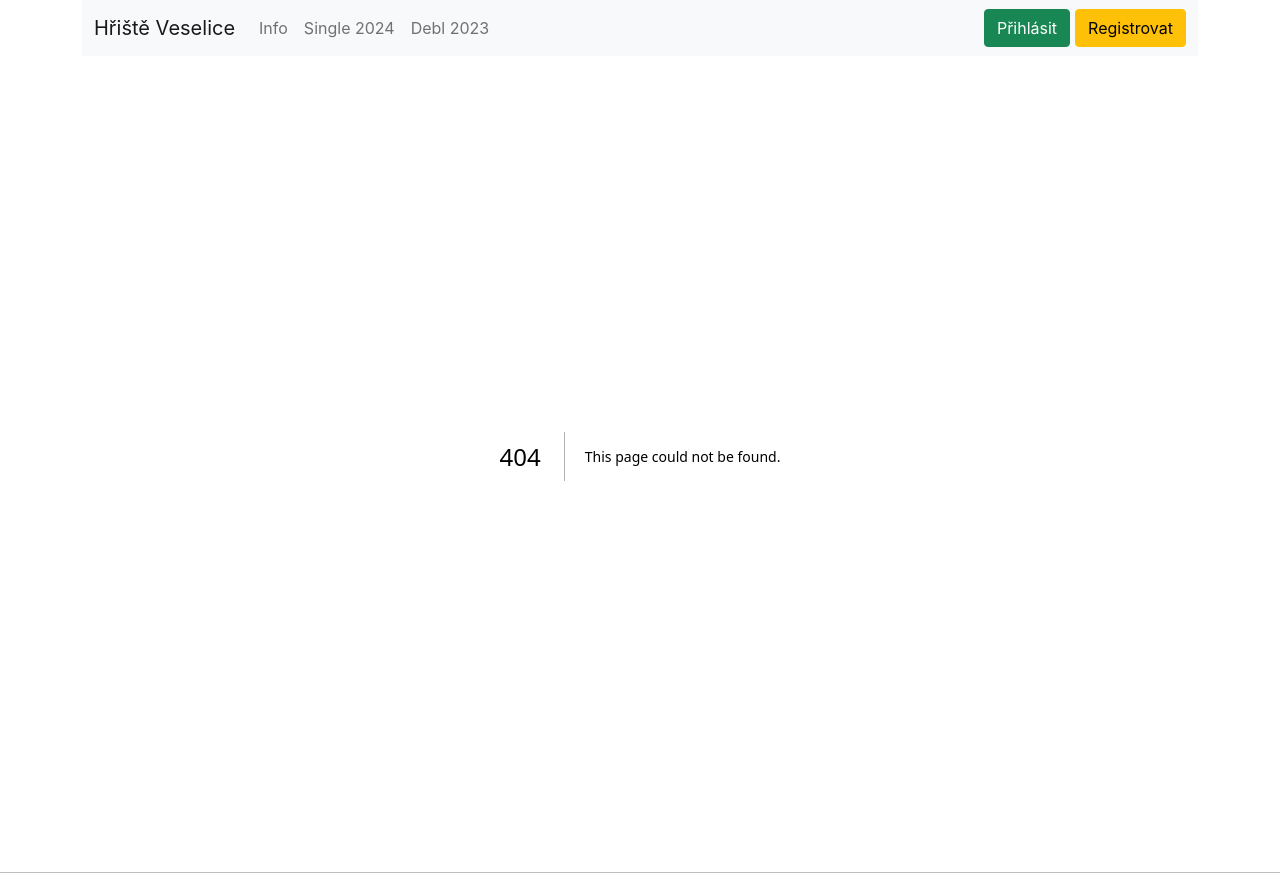
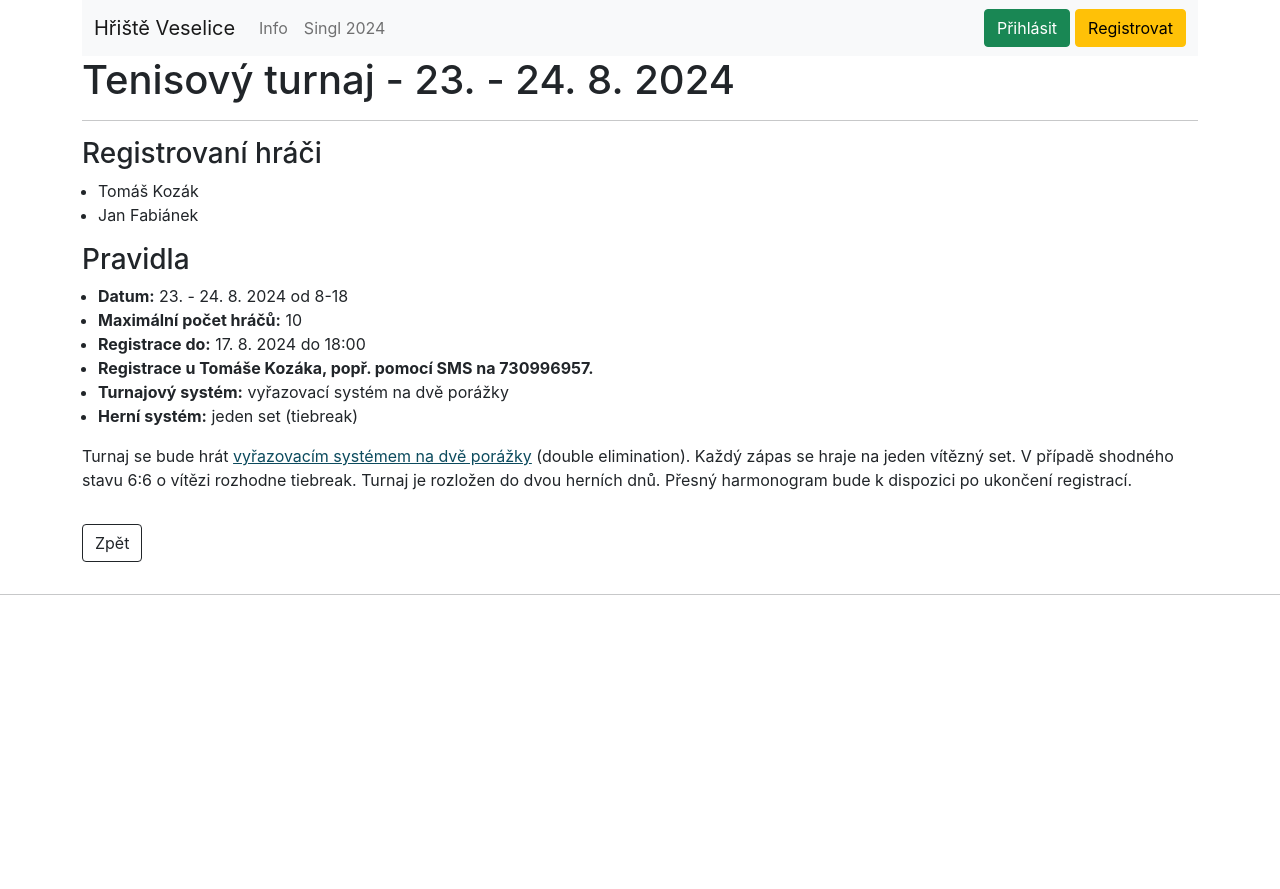
Before and after one commit to kotrzina/court-reservations, a Next.js app in the folder frontend/: page /turnaj/2024-singl in a window 1280 px wide. Before the commit this address had no page. After the commit the page ends 800 px from the top, so only its background shows below. Built offline with nearby package versions, Linux system fonts and the light colour scheme.

Commit message:
Change tour url

```diff
--- a/frontend/components/Menu.tsx
+++ b/frontend/components/Menu.tsx
@@ -28,13 +28,13 @@ const Menu: FC<Props> = (props: Props) => {
                                 <Nav.Link hidden={!props.user.isAdmin}>Admin</Nav.Link>
                             </Link>
 
-                            <Link legacyBehavior={true} href={"/turnaj/2024-single"} passHref>
-                                <Nav.Link>Single 2024</Nav.Link>
+                            <Link legacyBehavior={true} href={"/turnaj/2024-singl"} passHref>
+                                <Nav.Link>Singl 2024</Nav.Link>
                             </Link>
 
-                            <Link legacyBehavior={true} href={"/turnaj/2023-debl"} passHref>
-                                <Nav.Link>Debl 2023</Nav.Link>
-                            </Link>
+                            {/*<Link legacyBehavior={true} href={"/turnaj/2023-debl"} passHref>*/}
+                            {/*    <Nav.Link>Debl 2023</Nav.Link>*/}
+                            {/*</Link>*/}
                         </Nav>
 
                         <LoggedUser user={props.user}/>
--- /dev/null
+++ b/frontend/pages/turnaj/2024-singl.tsx
@@ -0,0 +1,72 @@
+import {NextPage} from "next";
+import {useRouter} from "next/router";
+import {Button, Col, Row} from "react-bootstrap";
+import Head from "next/head";
+
+const Singl2024: NextPage = () => {
+
+    const router = useRouter()
+
+    const players = [
+        "Tomáš Kozák",
+        "Jan Fabiánek",
+    ]
+
+    const wikiDoubleElimination = "https://cs.wikipedia.org/wiki/Vy%C5%99azovac%C3%AD_syst%C3%A9m_na_dv%C4%9B_por%C3%A1%C5%BEky"
+
+    return (
+        <Row>
+            <Head>
+                <title>Tenisový turnaj - 23. - 24. 8. 2024 - Hřiště Veselice</title>
+            </Head>
+
+
+            <Col>
+                <h1>Tenisový turnaj - 23.&nbsp;-&nbsp;24.&nbsp;8.&nbsp;2024</h1>
+                <hr/>
+                <h3>Registrovaní hráči</h3>
+                <ul>
+                    {players.map((player, index) => {
+                        return <li key={index}>{player}</li>
+                    })}
+                </ul>
+
+                <h3>Pravidla</h3>
+                <p>
+                    <ul>
+                        <li><strong>Datum:</strong> 23.&nbsp;-&nbsp;24.&nbsp;8.&nbsp;2024 od 8-18</li>
+                        <li><strong>Maximální počet hráčů:</strong> 10</li>
+                        <li><strong>Registrace do:</strong> 17. 8. 2024 do 18:00</li>
+                        <li><strong>Registrace u Tomáše Kozáka, popř. pomocí SMS na 730996957.</strong></li>
+                        <li><strong>Turnajový systém:</strong> vyřazovací systém na dvě porážky</li>
+                        <li><strong>Herní systém:</strong> jeden set (tiebreak)</li>
+                    </ul>
+
+                </p>
+                <p>
+                    Turnaj se bude hrát <a href={wikiDoubleElimination} target={"_blank"}>vyřazovacím systémem na dvě
+                    porážky</a> (double elimination). Každý zápas se hraje na jeden vítězný set. V případě shodného
+                    stavu 6:6 o vítězi rozhodne tiebreak. Turnaj je rozložen do dvou herních dnů. Přesný harmonogram
+                    bude k dispozici po ukončení registrací.
+                </p>
+
+            </Col>
+
+
+            <Col md={12}>
+                <Button
+                    variant={"outline-dark"}
+                    className={"mb-3 mt-3"}
+                    onClick={() => {
+                        router.push("/")
+                    }}
+                >Zpět
+                </Button>
+
+
+            </Col>
+        </Row>
+    )
+};
+
+export default Singl2024;
```
Also changed, not shown: frontend/pages/turnaj/2024-single.tsx (+7 -59 lines).
